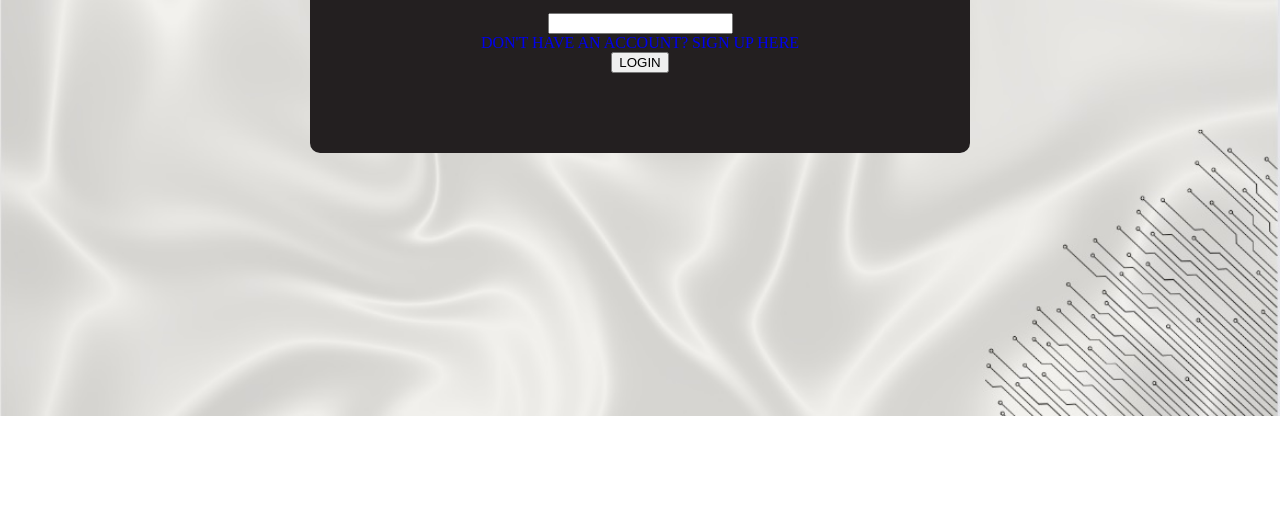
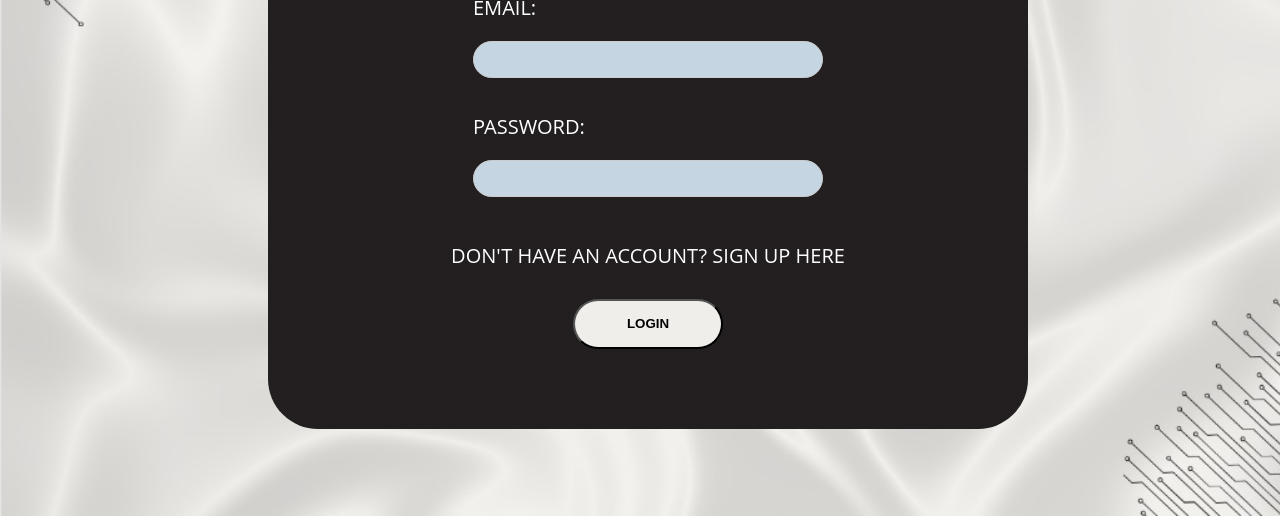
Before and after one commit to Lhynette/datamashit, a plain HTML site: page index.html in a window 1280 px wide. Shown: the part 300-816 px from the top of the page. Drawn offline with Linux system fonts and the light colour scheme.

Commit message:
Updated stylesheet.css

```diff
--- a/stylesheet.css
+++ b/stylesheet.css
@@ -1,14 +1,17 @@
-*{
+* {
     text-decoration: none;
 }
 
-
-
 body {
     background-image: url('body-background.jpg');
-    background-repeat:no-repeat;
+    background-repeat: no-repeat;
     background-size: cover;
-    /* Additional CSS properties for background styling can be added here */
+    width: 100%;
+    min-height: 100vh;
+    overflow: hidden;
+    display: flex;
+    justify-content: center;
+    align-items: center;
 }
 
 .container {
@@ -21,20 +24,61 @@ body {
     position: relative;
 }
 
-.loginbox{
+.loginbox {
     background: #231F20;
-    width:500px;
+    width: 600px;
     padding: 5rem;
-    border-radius: 10px;
+    border-radius: 50px;
     min-height: auto;
-    position: center;
+    position: center center;
     color: #fff;
     display: flex;
     justify-content: space-between;
     align-items: center;
     flex-direction: column;
 }
-.icon img{
+
+.icon img {
     height: 100px;
     width: 125px;
 }
+
+.container {
+    font-family: 'Open Sans', 'Gill Sans MT', Calibri, 'Trebuchet MS', sans-serif;
+    font-size: 20px;
+}
+
+.login_field input {
+    width: 350px;
+    padding: 10px;
+    margin-bottom: 15px;
+    border: 1px solid #ccc;
+    border-radius: 25px;
+    box-sizing: border-box;
+    color: black;
+    background-color: #C5D5E1;
+}
+
+/* A HREF LINKS */
+.signup .signup-link {
+    color: white;
+    transition: color 0.3s ease-in-out;
+    font-size: 20px;
+    margin-top: 20px;
+    margin-bottom: 20px;
+    padding: 10px;
+    display: inline-block;
+}
+
+.signup .signup-link:hover {
+    color: rgba(149, 138, 138, 1);
+}
+
+#loginbtn{
+    width:150px;
+    height:50px;
+    border-radius: 125px;
+    background-color: #F0EEEB;
+    font-weight: bold;
+    cursor: pointer;
+}
```
